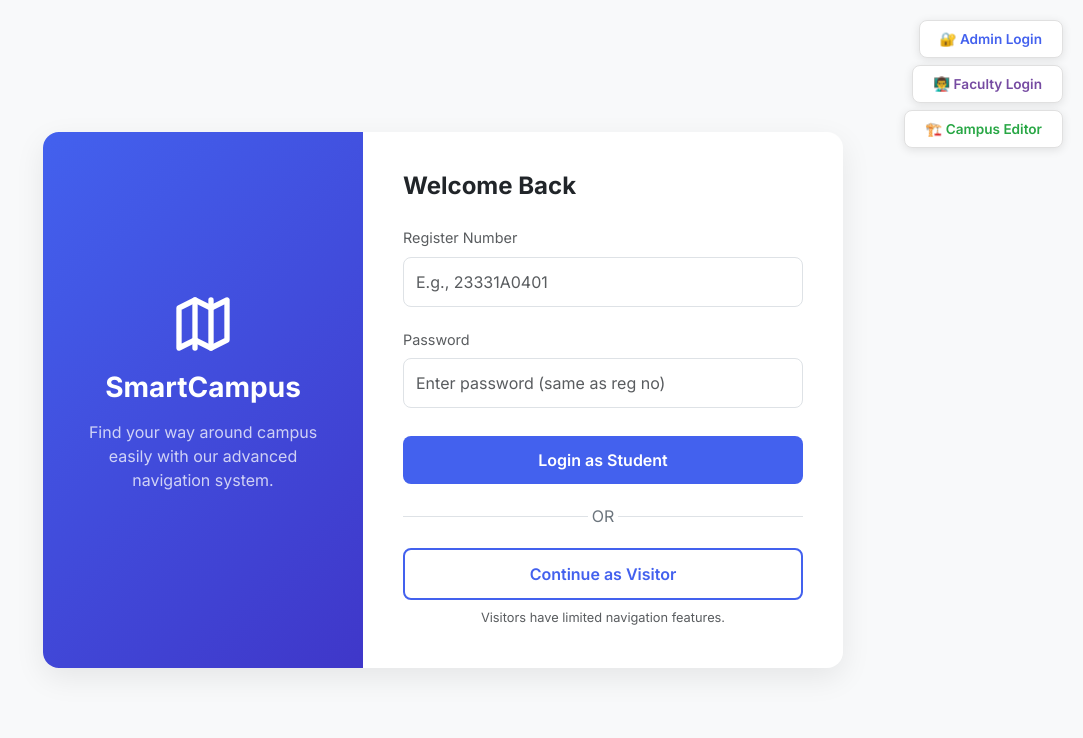
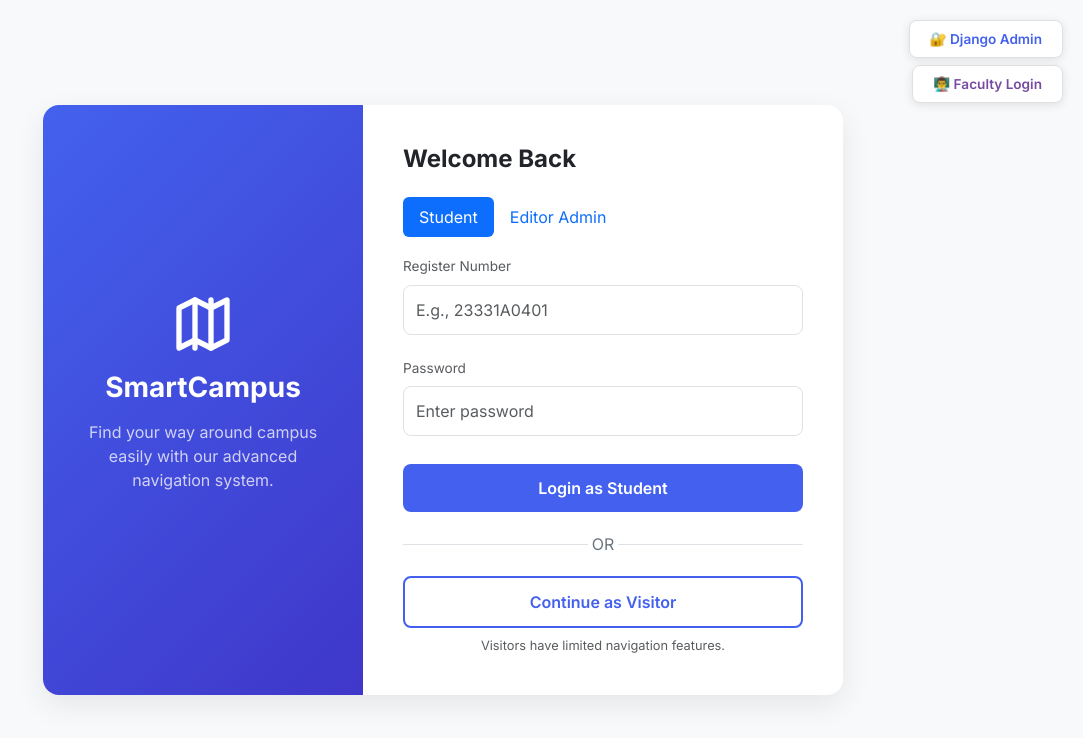
Before and after one commit to tarunnagulakonda-coder/smartnav, a Django app: page / in a window 1280 px wide. Shown: the top 738 px of the page, without its empty margins (197-1280 px from the left). Run offline with Django 5.2, Linux system fonts and the light colour scheme.

Commit message:
Implement Campus Editor security, EEE dept updates, and Ground Floor labeling

```diff
--- a/smartcampus/navigator/views.py
+++ b/smartcampus/navigator/views.py
@@ -160,6 +160,20 @@ def login_view(request):
                     error = "Invalid password. Please try again."
             except Student.DoesNotExist:
                 error = "Registration number not found."
+        elif login_type == "admin":
+            username = request.POST.get("username", "").strip()
+            password = request.POST.get("password", "").strip()
+            from .models import EditorAdmin
+            try:
+                admin_user = EditorAdmin.objects.get(username=username)
+                if admin_user.password == password:
+                    request.session['role'] = 'admin'
+                    request.session['username'] = username
+                    return redirect('indoor_editor')
+                else:
+                    error = "Invalid admin password."
+            except EditorAdmin.DoesNotExist:
+                error = "Admin username not found."
         elif login_type == "visitor":
             request.session['role'] = 'visitor'
             return redirect('map')
--- a/smartcampus/templates/indoor/building_3d.html
+++ b/smartcampus/templates/indoor/building_3d.html
@@ -199,7 +199,7 @@
                 const ctx = canvas.getContext('2d');
                 ctx.fillStyle = '#4cc9f0';
                 ctx.font = 'bold 24px Inter, sans-serif';
-                ctx.fillText(`Floor ${floor.floor_number}`, 10, 40);
+                ctx.fillText(floor.floor_label, 10, 40);
                 const texture = new THREE.CanvasTexture(canvas);
                 const labelGeo = new THREE.PlaneGeometry(4, 1);
                 const labelMat = new THREE.MeshBasicMaterial({ map: texture, transparent: true, side: THREE.DoubleSide });
@@ -215,7 +215,7 @@
             const container = document.getElementById('floorButtons');
             container.innerHTML = data.floors.map((f, i) => `
                 <button class="floor-btn" onclick="showFloorRooms(${i})" id="fbtn${i}">
-                    🏗️ Floor ${f.floor_number} · ${f.rooms.length} rooms
+                    ${f.floor_label} · ${f.rooms.length} rooms
                 </button>
             `).join('');
         }
--- a/smartcampus/templates/login.html
+++ b/smartcampus/templates/login.html
@@ -132,7 +132,7 @@
     <a href="/admin/" style="position: fixed; top: 20px; right: 20px; background: white; color: #4361ee; padding: 8px 20px; border-radius: 8px; text-decoration: none; font-weight: 600; font-size: 0.85rem; box-shadow: 0 2px 10px rgba(0,0,0,0.1); transition: all 0.2s; z-index: 999; border: 1px solid #e0e0e0;"
        onmouseover="this.style.background='#4361ee'; this.style.color='white'; this.style.transform='translateY(-2px)'"
        onmouseout="this.style.background='white'; this.style.color='#4361ee'; this.style.transform='none'">
-        🔐 Admin Login
+        🔐 Django Admin
     </a>
 
     <!-- Faculty Login Button - Below Admin -->
@@ -142,12 +142,14 @@
         👨‍🏫 Faculty Login
     </a>
 
-    <!-- Campus Editor Button -->
-    <a href="/indoor/editor/" style="position: fixed; top: 110px; right: 20px; background: white; color: #28a745; padding: 8px 20px; border-radius: 8px; text-decoration: none; font-weight: 600; font-size: 0.85rem; box-shadow: 0 2px 10px rgba(0,0,0,0.1); transition: all 0.2s; z-index: 999; border: 1px solid #e0e0e0;"
-       onmouseover="this.style.background='#28a745'; this.style.color='white'; this.style.transform='translateY(-2px)'"
-       onmouseout="this.style.background='white'; this.style.color='#28a745'; this.style.transform='none'">
+    {% if request.session.role == 'admin' %}
+    <!-- Campus Editor Button (Only for Admins) -->
+    <a href="/indoor/editor/" style="position: fixed; top: 110px; right: 20px; background: #28a745; color: white; padding: 8px 20px; border-radius: 8px; text-decoration: none; font-weight: 600; font-size: 0.85rem; box-shadow: 0 2px 10px rgba(0,0,0,0.1); transition: all 0.2s; z-index: 999; border: 1px solid #28a745;"
+       onmouseover="this.style.transform='translateY(-2px)'"
+       onmouseout="this.style.transform='none'">
         🏗️ Campus Editor
     </a>
+    {% endif %}
 
     <div class="login-container">
         <!-- Sidebar Graphic -->
@@ -167,18 +169,43 @@
             </div>
             {% endif %}
 
-            <form method="POST" action="">
-                {% csrf_token %}
-                <input type="hidden" name="login_type" value="student">
+            <!-- Tabs -->
+            <ul class="nav nav-pills mb-3" id="loginTabs" role="tablist">
+                <li class="nav-item" role="presentation">
+                    <button class="nav-link active" id="student-tab" data-bs-toggle="pill" data-bs-target="#student-login" type="button" role="tab">Student</button>
+                </li>
+                <li class="nav-item" role="presentation">
+                    <button class="nav-link" id="admin-tab" data-bs-toggle="pill" data-bs-target="#admin-login" type="button" role="tab">Editor Admin</button>
+                </li>
+            </ul>
 
-                <label class="form-label font-weight-bold text-muted" style="font-size: 0.9rem;">Register Number</label>
-                <input type="text" name="reg_no" class="form-control" placeholder="E.g., 23331A0401" required>
+            <div class="tab-content">
+                <!-- Student Login -->
+                <div class="tab-pane fade show active" id="student-login">
+                    <form method="POST" action="">
+                        {% csrf_token %}
+                        <input type="hidden" name="login_type" value="student">
+                        <label class="form-label font-weight-bold text-muted" style="font-size: 0.85rem;">Register Number</label>
+                        <input type="text" name="reg_no" class="form-control" placeholder="E.g., 23331A0401" required>
+                        <label class="form-label font-weight-bold text-muted" style="font-size: 0.85rem;">Password</label>
+                        <input type="password" name="password" class="form-control" placeholder="Enter password" required>
+                        <button type="submit" class="btn-custom mt-2">Login as Student</button>
+                    </form>
+                </div>
 
-                <label class="form-label font-weight-bold text-muted" style="font-size: 0.9rem;">Password</label>
-                <input type="password" name="password" class="form-control" placeholder="Enter password (same as reg no)" required>
-
-                <button type="submit" class="btn-custom mt-2">Login as Student</button>
-            </form>
+                <!-- Admin Login -->
+                <div class="tab-pane fade" id="admin-login">
+                    <form method="POST" action="">
+                        {% csrf_token %}
+                        <input type="hidden" name="login_type" value="admin">
+                        <label class="form-label font-weight-bold text-muted" style="font-size: 0.85rem;">Admin Username</label>
+                        <input type="text" name="username" class="form-control" placeholder="Admin username" required>
+                        <label class="form-label font-weight-bold text-muted" style="font-size: 0.85rem;">Admin Password</label>
+                        <input type="password" name="password" class="form-control" placeholder="Admin password" required>
+                        <button type="submit" class="btn-custom mt-2" style="background:#28a745;">Login as Editor Admin</button>
+                    </form>
+                </div>
+            </div>
 
             <div class="divider">OR</div>
 
@@ -193,5 +220,7 @@
         </div>
     </div>
 
+    <!-- Bootstrap JS -->
+    <script src="https://cdn.jsdelivr.net/npm/bootstrap@5.3.0/dist/js/bootstrap.bundle.min.js"></script>
 </body>
 </html>
```
Also changed, not shown: smartcampus/generate_data.py (+29 -29 lines), smartcampus/indoor/models.py (+7 -1 lines), smartcampus/indoor/views.py (+17 -1 lines), smartcampus/navigator/models.py (+7 -0 lines), smartcampus/templates/indoor/floor_editor.html (+5 -5 lines), smartcampus/navigator/migrations/0004_editoradmin.py (added).
